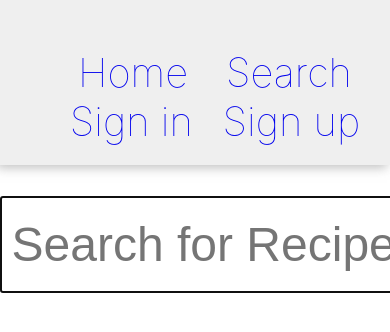
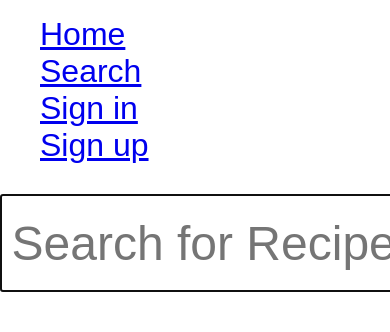
Before and after one commit to ndstephens/react-recipes, a React (Create React App) app in the folder client/: page /search in a window 390 px wide. Shown: the top 332 px of the page. Built offline with nearby package versions, Linux system fonts and the light colour scheme; no server answers; what react-pose would draw is missing.

Commit message:
begin reworking css

```diff
--- a/client/src/components/App.css
+++ b/client/src/components/App.css
@@ -3,7 +3,7 @@
   margin-top: 1em;
 }
 
-nav {
+/* nav {
   text-align: center;
   padding-bottom: 0.2em;
   padding-top: 2em;
@@ -16,7 +16,7 @@ nav ul {
   align-items: center;
   justify-content: space-evenly;
   flex-wrap: wrap;
-}
+} */
 
 p,
 li {
@@ -34,16 +34,16 @@ textarea {
   font-size: 2rem;
 }
 
-nav a,
+/* nav a,
 nav a:link {
   text-decoration: none;
   font-size: 2.5rem;
   font-weight: 100;
 }
 
-.active {
+nav a.active {
   font-weight: bold;
-}
+} */
 
 .form {
   display: flex;
@@ -182,6 +182,9 @@ nav a:link {
 }
 
 .recipe {
+  width: 90%;
+  max-width: 900px;
+  margin: 0 auto;
   text-align: center;
   background: whitesmoke;
   padding: 1em;
--- a/client/src/index.css
+++ b/client/src/index.css
@@ -1,14 +1,17 @@
+*,
+*::before,
+*::after {
+  box-sizing: border-box;
+}
+
 body {
   margin: 0;
   padding: 0;
-  font-family: -apple-system, BlinkMacSystemFont, "Segoe UI", "Roboto", "Oxygen",
-    "Ubuntu", "Cantarell", "Fira Sans", "Droid Sans", "Helvetica Neue",
-    sans-serif;
-  -webkit-font-smoothing: antialiased;
-  -moz-osx-font-smoothing: grayscale;
+  font-family: Arial, 'Helvetica Neue', Helvetica, sans-serif;
 }
 
-code {
-  font-family: source-code-pro, Menlo, Monaco, Consolas, "Courier New",
-    monospace;
+@media (max-width: 400px) {
+  nav .brand-logo {
+    font-size: 1.7rem;
+  }
 }
```
